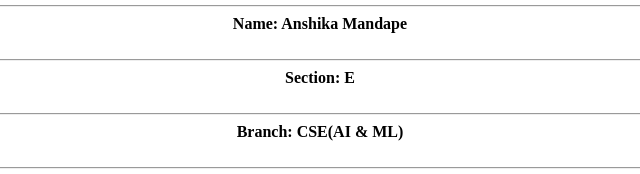
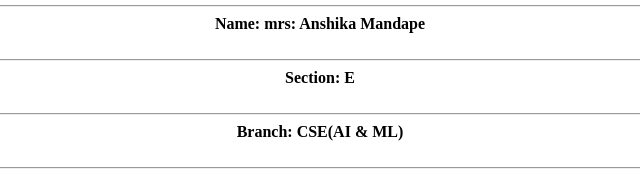
Before and after one commit to AnshikaMandape/html, a plain HTML site: page index.html in a window 1280 px wide. Shown: the part 497-671 px from the top of the page, 320-960 px from the left. Drawn offline with Linux system fonts and the light colour scheme.

Commit message:
Update index.html

```diff
--- a/index.html
+++ b/index.html
@@ -11,7 +11,7 @@
         <center>
         <b>
         <span>Name:</span>
-        <span>Anshika Mandape</span><br><br><hr>
+        <span> mrs: Anshika Mandape</span><br><br><hr>
         <span>Section:</span>
         <span> E </span><br><br><hr>
         <span>Branch:</span>
```
